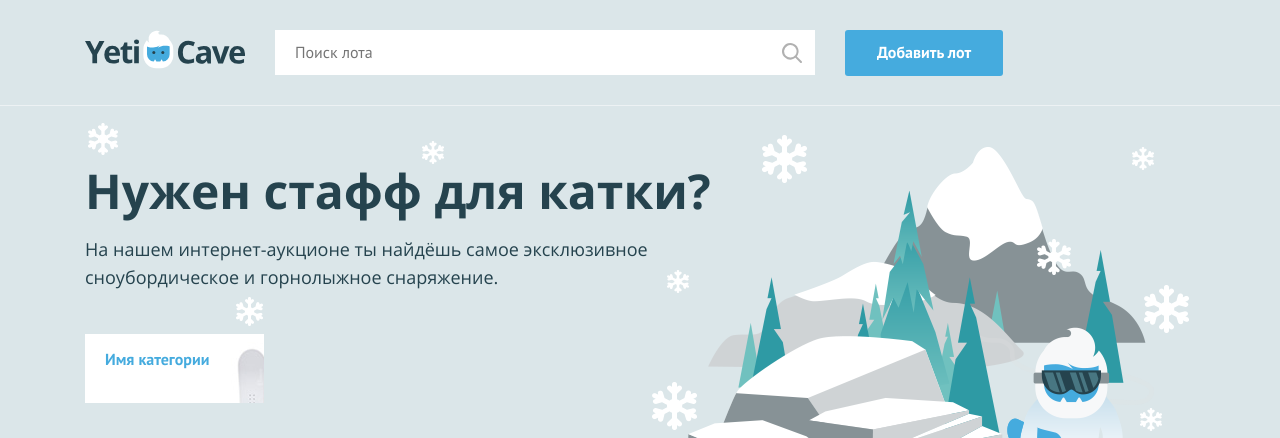
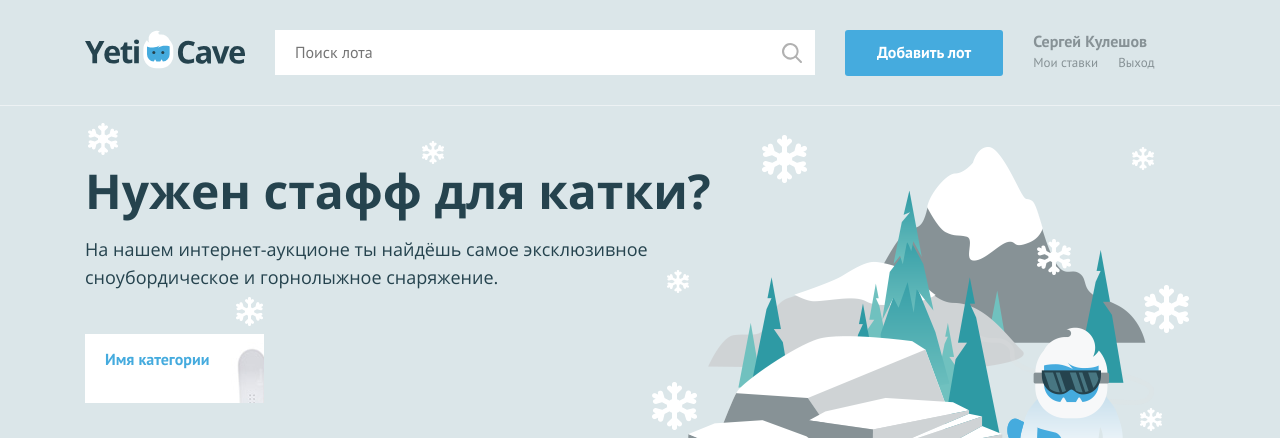
Before and after one commit to SergeyKuleshov/424245-yeticave-10, a PHP site: page / in a window 1280 px wide. Shown: the top 438 px of the page. Run offline with PHP 8.4, Linux system fonts and the light colour scheme.

Commit message:
used 'if'

```diff
--- a/index.php
+++ b/index.php
@@ -1,7 +1,7 @@
 <?php
 $is_auth = rand(0, 1);
 
-$user_name = ''; // укажите здесь ваше имя
+$user_name = 'Сергей Кулешов'; // укажите здесь ваше имя
 ?>
 <!DOCTYPE html>
 <html lang="ru">
@@ -28,7 +28,26 @@ $user_name = ''; // укажите здесь ваше имя
 
         <nav class="user-menu">
 
-        <!-- здесь должен быть PHP код для показа меню и данных пользователя -->
+            <?php if ($is_auth == 1): ?>
+
+            <div class="user-menu__logged">
+                <p><?=$user_name; ?></p>
+                <a class="user-menu__bets" href="pages/my-bets.html">Мои ставки</a>
+                <a class="user-menu__logout" href="#">Выход</a>
+            </div>
+
+            <?php else: ?>
+
+            <ul class="user-menu__list">
+                <li class="user-menu__item">
+                    <a href="#">Регистрация</a>
+                </li>
+                <li class="user-menu__item">
+                    <a href="#">Вход</a>
+                </li>
+            </ul>
+
+            <?php endif; ?>
 
         </nav>
     </div>
```
Also changed, not shown: 1 other file.
